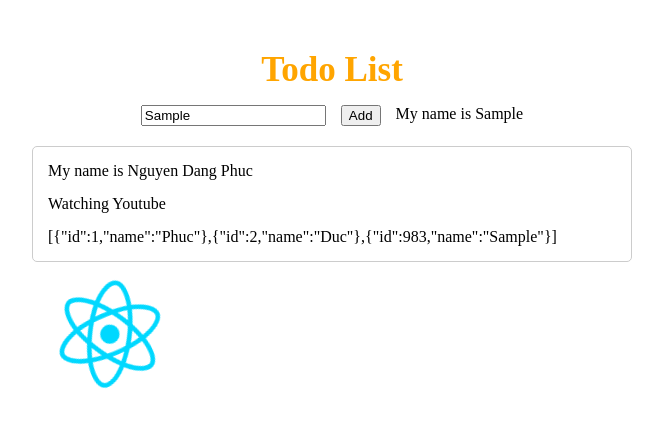
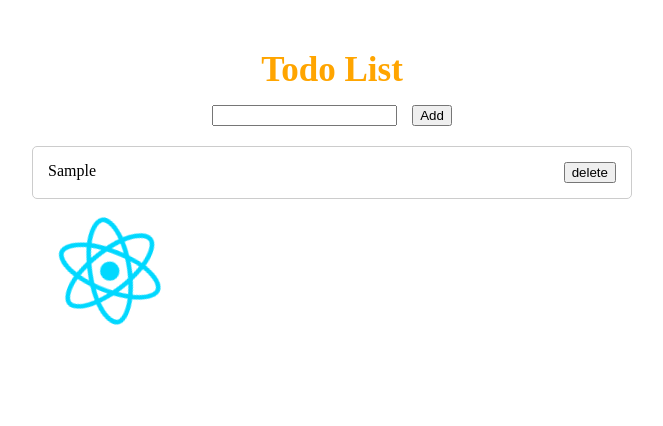
Before and after one commit to NHACTAOHOCBAI/Finally-React-Ultimate, a React (Vite) app: page / in a window 1280 px wide. Both pictures are taken after typing "Sample" into the empty fields and a click on the button "Add". Shown: the top 426 px of the page, without its empty margins (308-971 px from the left). Built offline with nearby package versions, Linux system fonts and the light colour scheme.

Commit message:
video 39- render list

```diff
--- a/src/App.jsx
+++ b/src/App.jsx
@@ -4,16 +4,10 @@ import TodoNew from './components/todo/TodoNew'
 import ReactLogo from './assets/react.svg'
 import { useState } from 'react'
 const App = () => {
-  const [todoList, setTodoList] = useState([
-    { id: 1, name: "Phuc" },
-    { id: 2, name: "Duc" }
-  ])
-  const Name = "Nguyen Dang Phuc";
-  const Age = 19;
-  const Obj = {
-    name: 'a',
-    age: 19
-  };
+  // khoi tao bien state todolist de chua noi dung
+  const [todoList, setTodoList] = useState([])
+  //
+  // ham them todo
   const addNewTodo = (name) => {
     const newTodo = {
       id: randomIntFromInterval(1, 1000),
@@ -21,7 +15,8 @@ const App = () => {
     }
     setTodoList([...todoList, newTodo]);
   }
-  const randomIntFromInterval = (min, max) => { // min and max included
+  //
+  const randomIntFromInterval = (min, max) => {
     return Math.floor(Math.random() * (max - min + 1) + min);
   }
   return (
@@ -29,12 +24,11 @@ const App = () => {
       <div className="todo-title">Todo List</div>
       <TodoNew
         addNewTodo={addNewTodo}
+      // truyen ham new
       />
       <TodoData
-        Name={Name}
-        Age={Age}
-        Obj={Obj}
         todoList={todoList}
+      // truyen data
       />
       <div>
         <img src={ReactLogo} className='logo' />
--- a/src/components/todo/TodoData.jsx
+++ b/src/components/todo/TodoData.jsx
@@ -1,10 +1,15 @@
 const TodoData = (props) => {
-    const { Name, Age, Obj, todoList } = props;
+    const { todoList } = props;
     return (
         <div className="todo-data">
-            <div> My name is {Name}</div>
-            <div> Watching Youtube</div>
-            <div>{JSON.stringify(todoList)}</div>
+            {todoList.map((value, index) => {
+                return (
+                    <div className="todo-item">
+                        <div>{value.name}</div>
+                        <button>delete</button>
+                    </div>
+                )
+            })}
         </div>
     )
 }
--- a/src/components/todo/TodoNew.jsx
+++ b/src/components/todo/TodoNew.jsx
@@ -1,10 +1,11 @@
 import { useState } from "react";
 
 const TodoNew = (props) => {
-    const [valueInput, setValueInput] = useState("Phuc")
+    const [valueInput, setValueInput] = useState("")
     const { addNewTodo } = props;
     const handleClick = () => {
         addNewTodo(valueInput);
+        setValueInput("");
     }
     const handleOnChange = (name) => {
         setValueInput(name);
@@ -13,12 +14,14 @@ const TodoNew = (props) => {
         <div className="todo-new">
             <input type="text"
                 onChange={(event) => { handleOnChange(event.target.value) }}
+                value={valueInput}
             />
             <button
                 style={{ cursor: "pointer" }}
                 onClick={handleClick}
-            >Add</button>
-            <div>My name is {valueInput}</div>
+            >
+                Add
+            </button>
         </div>
     )
 }
--- a/src/components/todo/todo.css
+++ b/src/components/todo/todo.css
@@ -59,3 +59,8 @@
         animation: logo-spin infinite 20s linear;
     }
 }
+
+.todo-item {
+    display: flex;
+    justify-content: space-between;
+}
```
